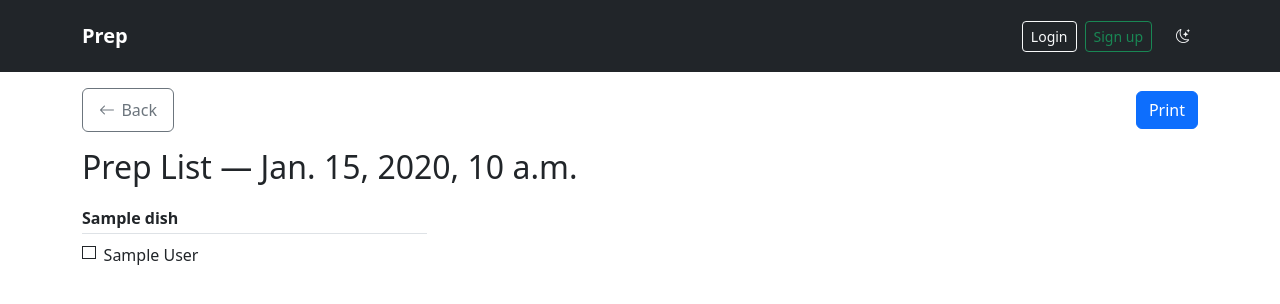
After one commit to fenasti/resto_plan, a Django app: template planning/templates/planning/print_plan.html in a window 1280 px wide. The commit adds this page. Shown: the top 304 px of the page. Run offline with Django 3.2, Linux system fonts and the light colour scheme; the template is opened without the code that fills it: most values are stand-ins (such as "Sample title", 1, 10 or a date in 2020); some libraries are stand-ins or nearby versions.

Commit message:
Add a printable prep list for the kitchen's paper-based workflow
A new "Print Prep List" page, reachable from both the Builder and Prep
Sheet, renders every selected dish's current components as blank
checkboxes — a clean sheet for the kitchen's own paper routine (decide
what's needed the night before, claim with a colored marker in the
morning, cross off as completed) independent of whatever's already
decided in the app. Deliberately ignores each task's live NONE/PLANNED/
DONE status and omits ad hoc/extra tasks (per the user: those get
penciled in by hand if needed) — this isn't a snapshot of app state, it's
a blank slate generated from the same dish/component data the app uses.

Reuses get_sheet_groups(plan) as-is, so no new backend logic — the
checklist content is byte-for-byte what the Builder/Sheet already show,
just rendered as print layout instead of interactive controls. Print CSS
forces a plain white/black printout regardless of the on-screen dark/light
theme (printing a dark background in bulk would waste a lot of ink), and
uses CSS columns with break-inside: avoid so a dish's checklist doesn't
split awkwardly across page breaks.

Co-Authored-By: Claude Sonnet 5 <noreply@anthropic.com>

```diff
--- a/planning/templates/planning/plan_builder.html
+++ b/planning/templates/planning/plan_builder.html
@@ -9,6 +9,9 @@
     <div>
       <h2>Build Prep List</h2>
       <div class="text-muted">{{ plan.service_date }} — {{ plan.state }}</div>
+    </div>
+    <div class="prep-actions">
+      <a class="btn btn-outline-secondary" href="{% url 'planning:plan_print' plan.service_date %}">Print Prep List</a>
     </div>
   </div>
 
--- a/planning/templates/planning/plan_sheet.html
+++ b/planning/templates/planning/plan_sheet.html
@@ -9,6 +9,9 @@
     <div>
       <h2>Prep Sheet</h2>
       <div class="text-muted">{{ plan.service_date }} — {{ plan.state }}</div>
+    </div>
+    <div class="prep-actions">
+      <a class="btn btn-outline-secondary" href="{% url 'planning:plan_print' plan.service_date %}">Print Prep List</a>
     </div>
   </div>
 
--- /dev/null
+++ b/planning/templates/planning/print_plan.html
@@ -0,0 +1,33 @@
+{% extends "base.html" %}
+{% block content %}
+<div class="container print-plan-shell">
+  <div class="d-flex justify-content-between align-items-center mb-3 no-print">
+    <a class="btn btn-outline-secondary btn-back" href="{% url 'planning:plan_sheet' plan.service_date %}">
+      <i class="bi bi-arrow-left"></i> Back
+    </a>
+    <button class="btn btn-primary" type="button" onclick="window.print()">Print</button>
+  </div>
+
+  <div class="print-plan-header">
+    <h2 class="mb-0">Prep List — {{ plan.service_date }}</h2>
+  </div>
+
+  {% if groups %}
+    <div class="print-plan-columns">
+      {% for group in groups %}
+        <div class="print-dish-group">
+          <div class="print-dish-name">{{ group.dish.name }}</div>
+          {% for task in group.tasks %}
+            <div class="print-check-line">
+              <span class="print-checkbox" aria-hidden="true"></span>
+              <span>{{ task.display_name }}</span>
+            </div>
+          {% endfor %}
+        </div>
+      {% endfor %}
+    </div>
+  {% else %}
+    <p class="text-muted">No dishes selected for this prep list yet.</p>
+  {% endif %}
+</div>
+{% endblock %}
--- a/planning/urls.py
+++ b/planning/urls.py
@@ -12,6 +12,7 @@ urlpatterns = [
     path("<str:date_str>/complete/", views.complete_plan_view, name="plan_complete"),
     path("<str:date_str>/reopen/", views.reopen_plan_view, name="plan_reopen"),
     path("<str:date_str>/erase/", views.erase_plan_view, name="plan_erase"),
+    path("<str:date_str>/print/", views.print_plan_view, name="plan_print"),
 
     path("tasks/<int:pk>/tap/", views.task_tap_view, name="task_tap"),
     path("tasks/<int:pk>/claim/", views.task_claim_view, name="task_claim"),
--- a/static/css/style.css
+++ b/static/css/style.css
@@ -793,3 +793,76 @@ html[data-bs-theme="light"] .theme-icon-dark { display: inline; }
     min-height: 44px;
   }
 }
+
+/* Printable prep list: a blank, check-everything-by-hand replica of each
+   selected dish's current components — deliberately ignores task status,
+   it's a paper artifact for the kitchen's own decide/claim/cross-off
+   workflow, not a live view of the app's state. */
+.print-plan-header {
+  margin-bottom: 1.25rem;
+}
+
+.print-plan-columns {
+  column-count: 3;
+  column-gap: 2.5rem;
+}
+
+.print-dish-group {
+  break-inside: avoid;
+  margin-bottom: 1.25rem;
+}
+
+.print-dish-name {
+  font-weight: 700;
+  border-bottom: 1px solid var(--bs-border-color);
+  margin-bottom: 0.35rem;
+  padding-bottom: 0.15rem;
+}
+
+.print-check-line {
+  display: flex;
+  align-items: flex-start;
+  gap: 0.5rem;
+  padding: 0.2rem 0;
+  break-inside: avoid;
+}
+
+.print-checkbox {
+  width: 0.85rem;
+  height: 0.85rem;
+  margin-top: 0.2rem;
+  border: 1.5px solid currentColor;
+  flex-shrink: 0;
+}
+
+@media print {
+  .no-print,
+  nav.prep-navbar,
+  .prep-sticky-actions,
+  .alert {
+    display: none !important;
+  }
+
+  /* Force a plain light printout no matter the on-screen theme — dark
+     mode printed at bulk would burn through a lot of ink for nothing. */
+  body, .print-plan-shell {
+    background: #fff !important;
+    color: #000 !important;
+  }
+
+  .print-dish-name {
+    border-bottom-color: #000;
+  }
+
+  .print-checkbox {
+    border-color: #000;
+  }
+
+  .print-plan-columns {
+    column-count: 3;
+  }
+
+  @page {
+    margin: 1.2cm;
+  }
+}
```
Also changed, not shown: planning/tests.py (+79 -0 lines), planning/views.py (+18 -0 lines).
